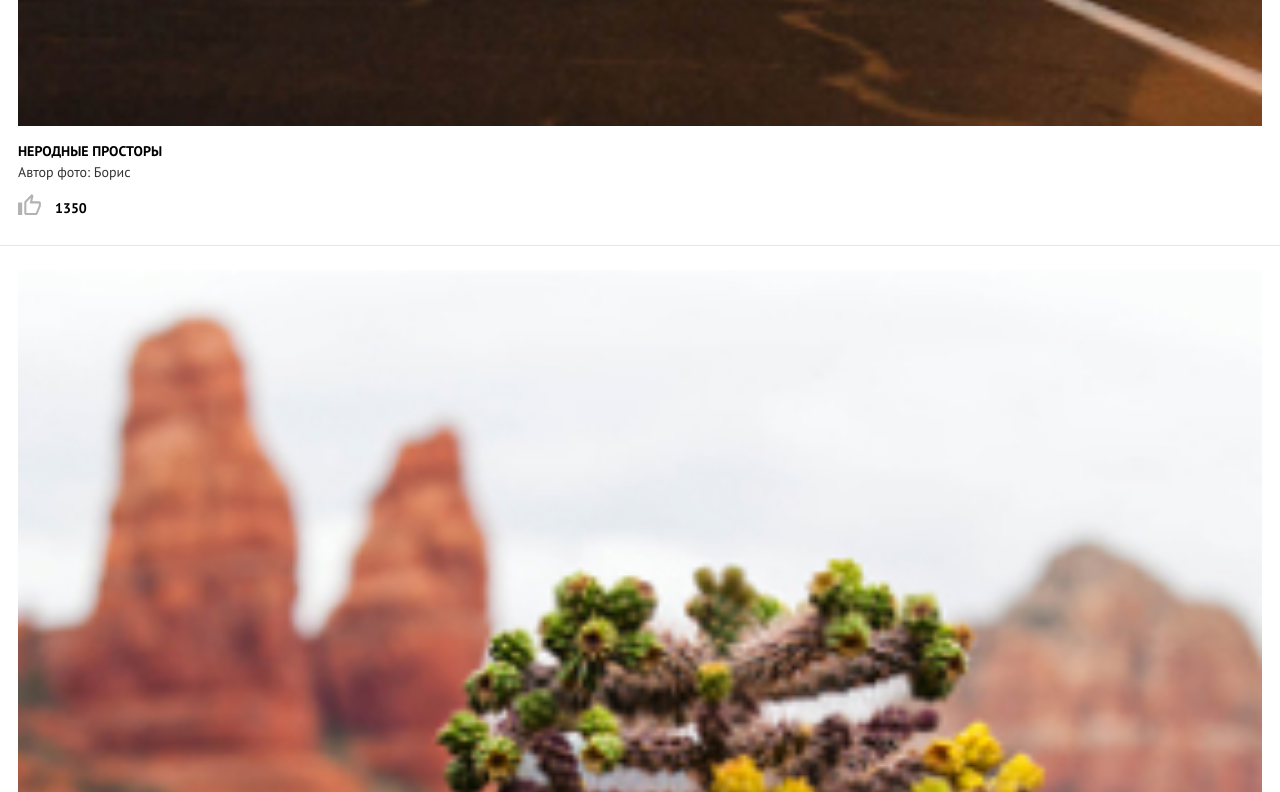
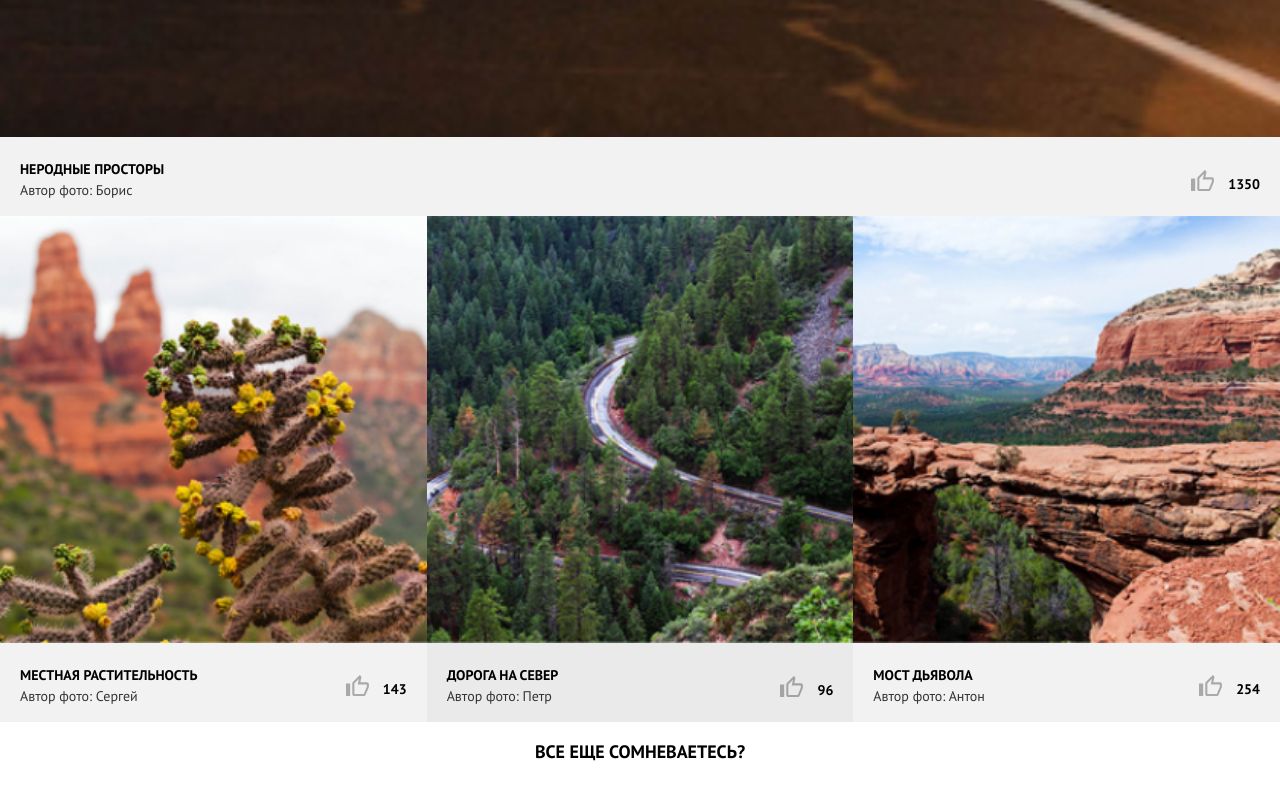
Before and after one commit to htmlacademy-adaptive/61058-sedona-27, a website: page source/catalog.html in a window 1280 px wide. Shown: the part 1459-2251 px from the top of the page. Drawn offline with nearby package versions, Linux system fonts and the light colour scheme; files that its build step writes are made by us from their sources.

Commit message:
Начинает адаптировать сетку каталога

```diff
--- a/source/catalog.html
+++ b/source/catalog.html
@@ -57,7 +57,7 @@
               <h2 class="photo-card__title">Неродные просторы</h2>
               <span class="photo-card__info">Автор фото: Борис</span>
 
-              <a class="likes" href="#">
+              <a class="photo-card__likes likes" href="#">
                 <span class="visually-hidden">Поставить лайк</span>
                 <svg class="likes__icon" width="23" height="21" viewBox="0 0 23 21" fill="currentColor"
                   xmlns="http://www.w3.org/2000/svg">
@@ -77,7 +77,7 @@
               <h2 class="photo-card__title">Местная растительность</h2>
               <span class="photo-card__info">Автор фото: Сергей</span>
 
-              <a class="likes" href="#">
+              <a class="photo-card__likes likes" href="#">
                 <span class="visually-hidden">Поставить лайк</span>
                 <svg class="likes__icon" width="23" height="21" viewBox="0 0 23 21" fill="currentColor"
                   xmlns="http://www.w3.org/2000/svg">
@@ -90,14 +90,14 @@
           </article>
         </li>
         <li class="catalog__item">
-          <article class="photo-card">
+          <article class="photo-card photo-card--highlighted">
             <img class="photo-card__image" src="img/mobile/catalog-photo-3-mobile.jpg" width="280" height="280"
               alt="Автомобильная дорога среди лесов с высоты причьего полета.">
             <div class="photo-card__content">
               <h2 class="photo-card__title">Дорога на север</h2>
               <span class="photo-card__info">Автор фото: Петр</span>
 
-              <a class="likes" href="#">
+              <a class="photo-card__likes likes" href="#">
                 <span class="visually-hidden">Поставить лайк</span>
                 <svg class="likes__icon" width="23" height="21" viewBox="0 0 23 21" fill="currentColor"
                   xmlns="http://www.w3.org/2000/svg">
@@ -117,7 +117,7 @@
               <h2 class="photo-card__title">Мост Дьявола</h2>
               <span class="photo-card__info">Автор фото: Антон</span>
 
-              <a class="likes" href="#">
+              <a class="photo-card__likes likes" href="#">
                 <span class="visually-hidden">Поставить лайк</span>
                 <svg class="likes__icon" width="23" height="21" viewBox="0 0 23 21" fill="currentColor"
                   xmlns="http://www.w3.org/2000/svg">
--- a/source/sass/components/catalog.scss
+++ b/source/sass/components/catalog.scss
@@ -10,8 +10,27 @@
   @include mixins.list-style-reset;
 
   border-top: var.$border-line;
+
+  @media (min-width: var.$tablet-width) {
+    display: grid;
+    grid-template-columns: repeat(2, 1fr);
+    border-top: none;
+  }
+
+  @media (min-width: var.$desktop-width) {
+    grid-template-columns: repeat(3, 1fr);
+  }
 }
 
 .catalog__item {
   border-bottom: var.$border-line;
+
+  @media (min-width: var.$tablet-width) {
+    border-bottom: none;
+
+    &--main {
+      grid-row: 1;
+      grid-column: 1 / -1;
+    }
+  }
 }
--- a/source/sass/components/photo-card.scss
+++ b/source/sass/components/photo-card.scss
@@ -1,5 +1,7 @@
 @use "../mixins.scss";
 @use "../variables.scss" as var;
+
+$-text-content-max-width: 400px;
 
 .photo-card {
   @include mixins.base-horizontal-paddings;
@@ -8,28 +10,64 @@
 
   font-size: 14px;
   line-height: 1.5;
+
+  @media (min-width: var.$tablet-width) {
+    padding: 0;
+  }
 }
 
 .photo-card__content {
   display: flex;
   flex-direction: column;
+
+  @media (min-width: var.$tablet-width) {
+    display: grid;
+    grid-template-columns: 1fr min-content;
+    column-gap: 20px;
+    align-items: center;
+
+    padding: 22px 20px 15px;
+    background-color: var.$color-grey-basic;
+
+    .photo-card--highlighted & {
+      background-color: var.$color-grey-rare-4;
+    }
+  }
+}
+
+.photo-card__image {
+  width: 100%;
+  margin-bottom: 15px;
+
+  @media (min-width: var.$tablet-width) {
+    margin-bottom: 0;
+  }
 }
 
 .photo-card__title {
+  max-width: $-text-content-max-width;
   margin: 0;
 
   font-size: 14px;
   line-height: 1.5;
 }
 
-.photo-card__image {
-  width: 100%;
-  margin-bottom: 15px;
-}
-
 .photo-card__info {
+  max-width: $-text-content-max-width;
   margin: 0;
   margin-bottom: 11px;
   text-transform: none;
   color: var.$color-grey-dark;
+
+  @media (min-width: var.$tablet-width) {
+    margin-bottom: 0;
+  }
 }
+
+.photo-card__likes {
+  @media (min-width: var.$tablet-width) {
+    grid-row: 1 / span 2;
+    grid-column: 2;
+    justify-self: end;
+  }
+}
--- a/source/sass/variables.scss
+++ b/source/sass/variables.scss
@@ -15,6 +15,7 @@ $color-grey-light: #eeeeee;
 $color-grey-rare-1: #d6d6d6;
 $color-grey-rare-2: #e5e5e5;
 $color-grey-rare-3: #dbdbdb;
+$color-grey-rare-4: #eaeaea;
 $color-background-intro: rgba(#81b3d2, 0.5);
 $color-background-map: #ccddae;
 $color-brown-basic: #766357;
```
